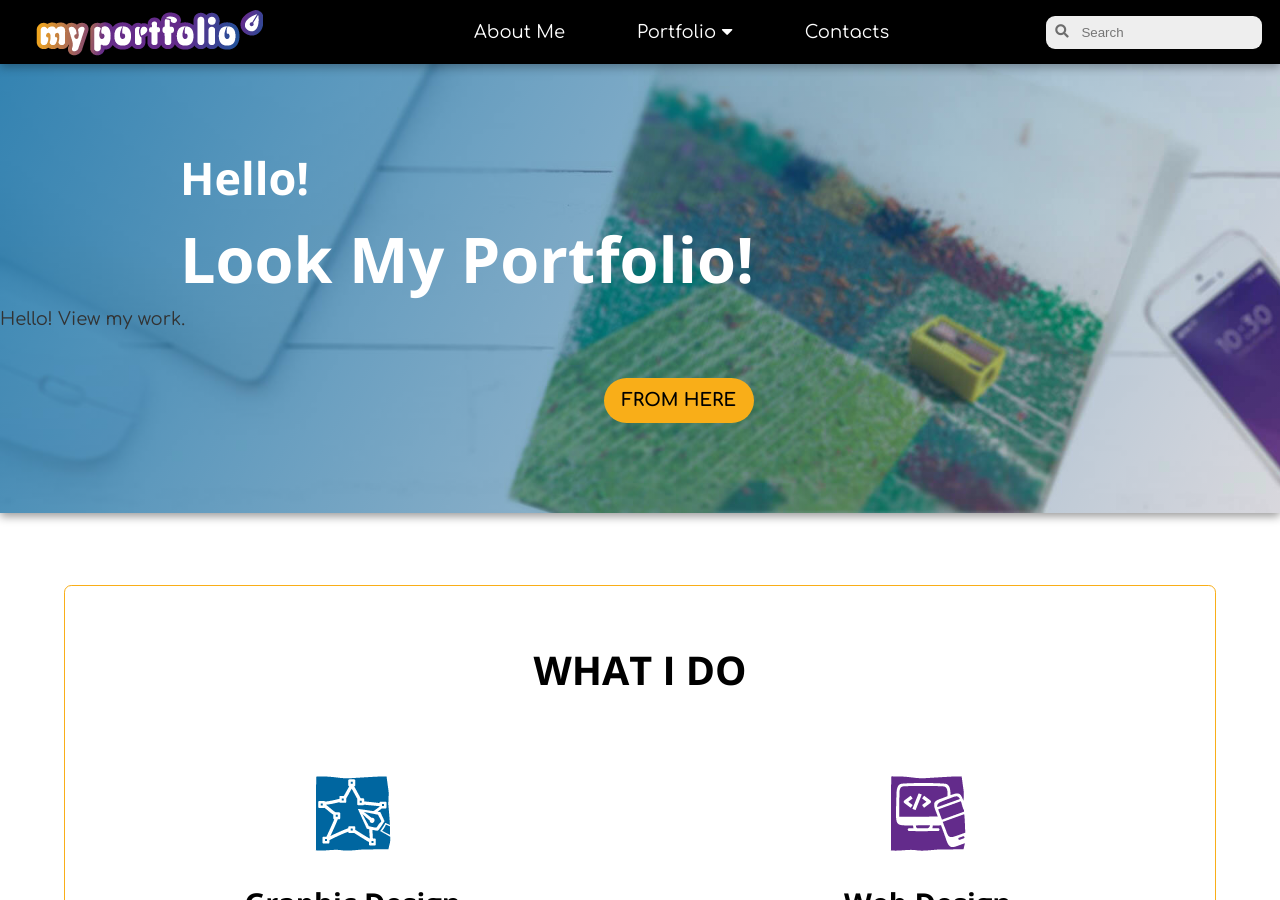
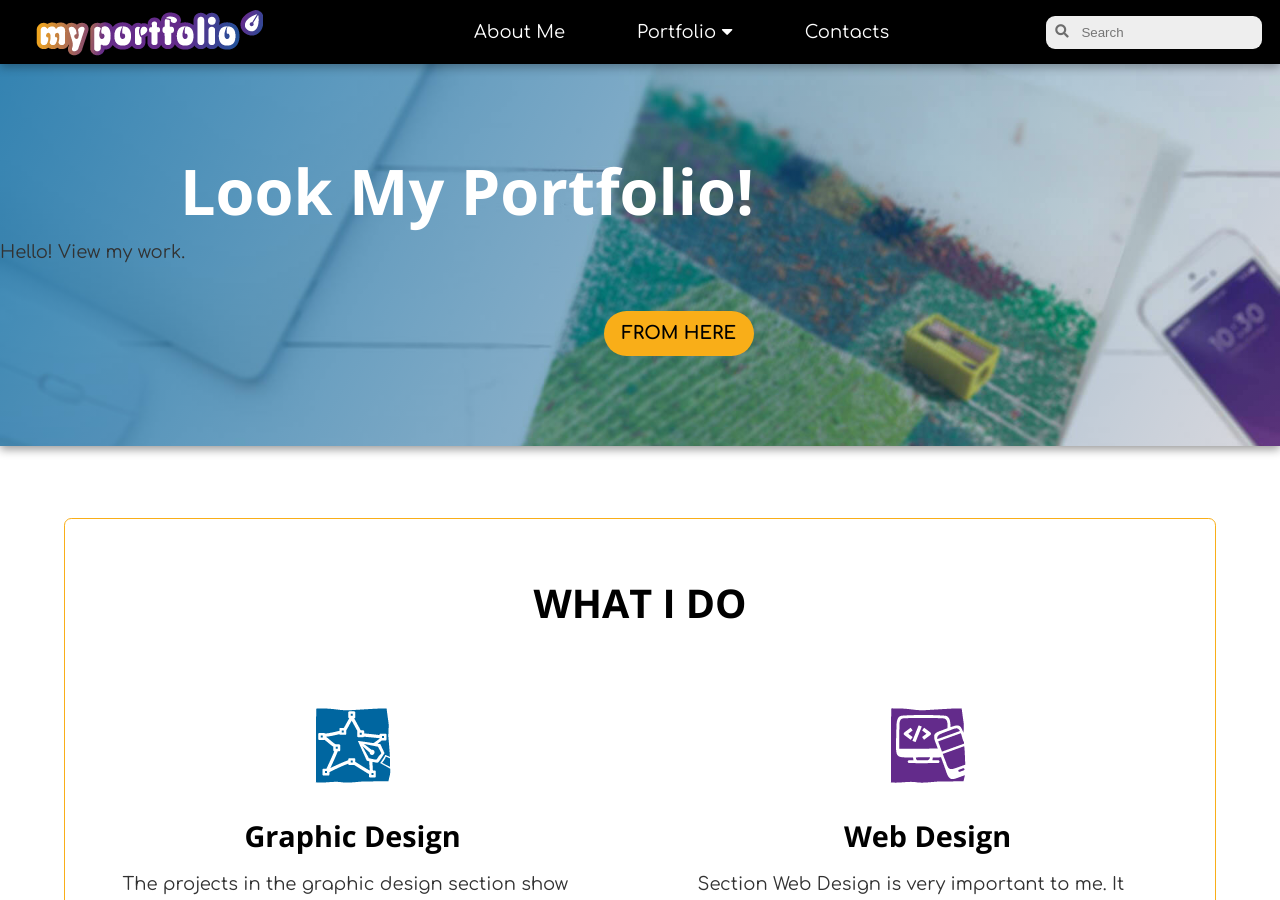
Before and after one commit to LiliyaMilanova/myportfolio, a Jekyll site: the page built from index.html, in a window 1280 px wide and 900 px high. Built offline with Jekyll 4.4.1, drawn with Linux system fonts in a browser that asks for light colours; nearby versions of some CDN libraries.

Commit message:
Update index.html

```diff
--- a/index.html
+++ b/index.html
@@ -18,7 +18,6 @@ title: Home
 
     <div class="header">
         <div class="info">
-            <h2>Hello!</h2>
             <h1>Look My Portfolio!</h1>
             <p>Hello! View my work.</p>
             <a class="button" href="{{site.baseurl}}/portfolio/graphic-design">From here</a>
```
